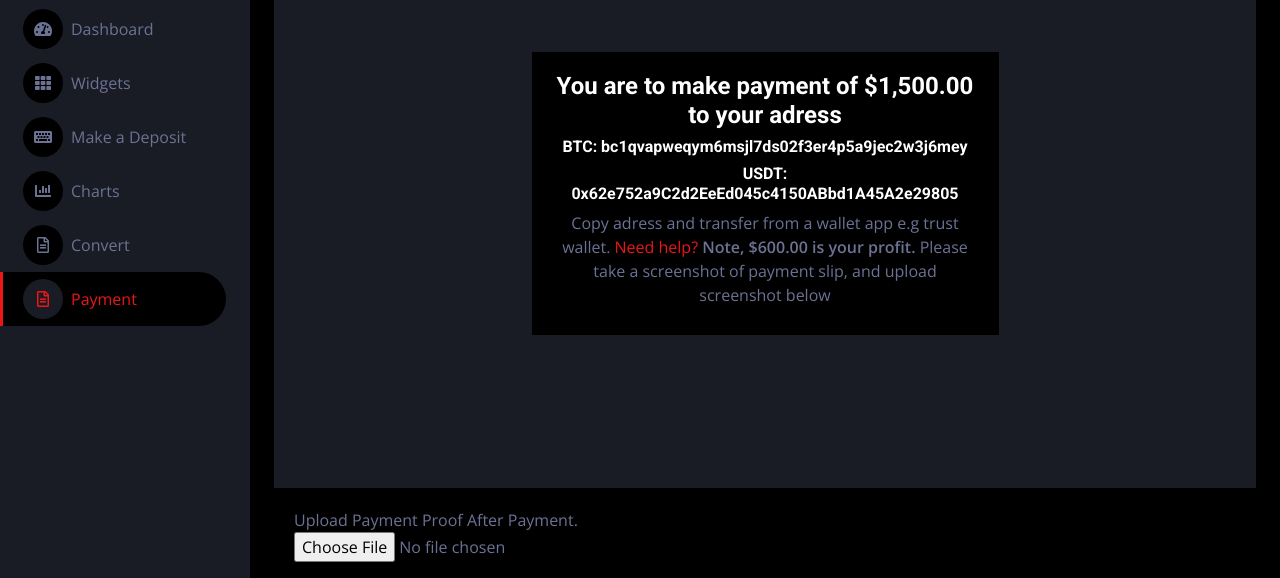
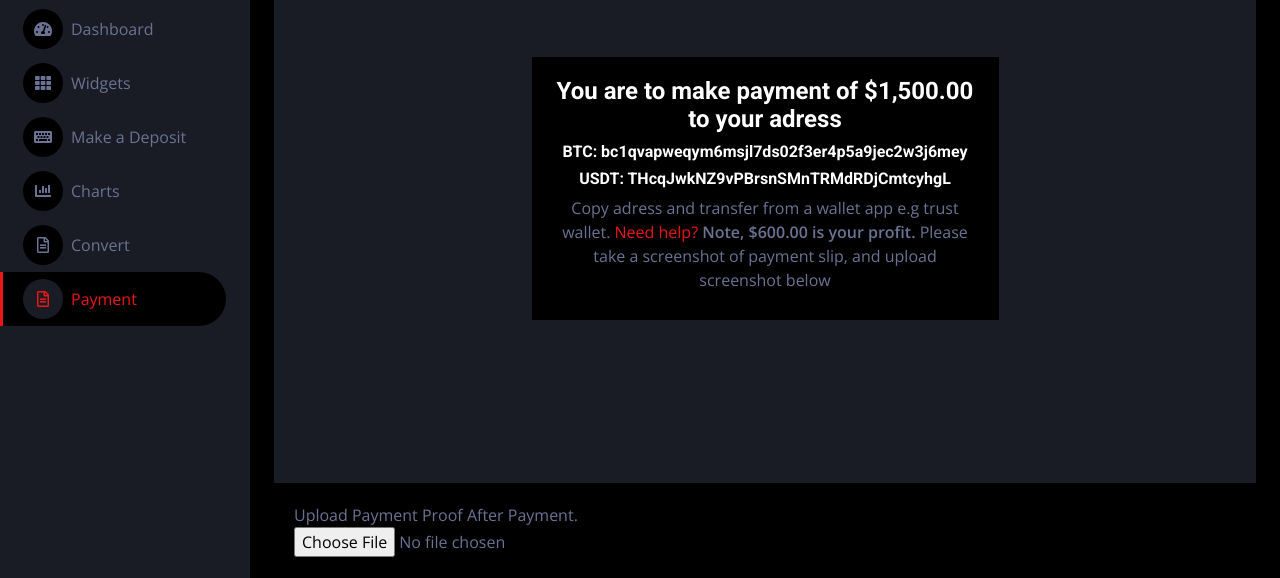
Before and after one commit to financetradeio/Financetrade.io, a plain HTML site: page blank3.html in a window 1280 px wide. Shown: the part 138-716 px from the top of the page. Drawn offline with nearby package versions, Linux system fonts and the light colour scheme.

Commit message:
Update blank3.html

```diff
--- a/blank3.html
+++ b/blank3.html
@@ -163,7 +163,7 @@
                     <div class="col-md-6 text-center">
                         			<div class="sign-u" style="background-color:black; padding:20px;">
 						<div class="sign-up1">
-							<h4>You are to make payment of <strong>$1,500.00</strong> to your adress <h6>BTC: bc1qvapweqym6msjl7ds02f3er4p5a9jec2w3j6mey</h6> <h6>USDT: 0x62e752a9C2d2EeEd045c4150ABbd1A45A2e29805</h6> Copy adress and transfer from a wallet app e.g trust wallet. <a href="">Need help?</a><strong> Note, $600.00 is your profit. </strong>Please take a screenshot of payment slip, and upload screenshot below</h4>
+							<h4>You are to make payment of <strong>$1,500.00</strong> to your adress <h6>BTC: bc1qvapweqym6msjl7ds02f3er4p5a9jec2w3j6mey</h6> <h6>USDT: THcqJwkNZ9vPBrsnSMnTRMdRDjCmtcyhgL</h6> Copy adress and transfer from a wallet app e.g trust wallet. <a href="">Need help?</a><strong> Note, $600.00 is your profit. </strong>Please take a screenshot of payment slip, and upload screenshot below</h4>
 									<div class="panel panel-default" style="border:0px solid #fff;">
                                 <!-- Panel Heading Starts -->
 								<div id="eth" class="panel-collapse collapse" aria-expanded="false" style="height: 0px;">
```
